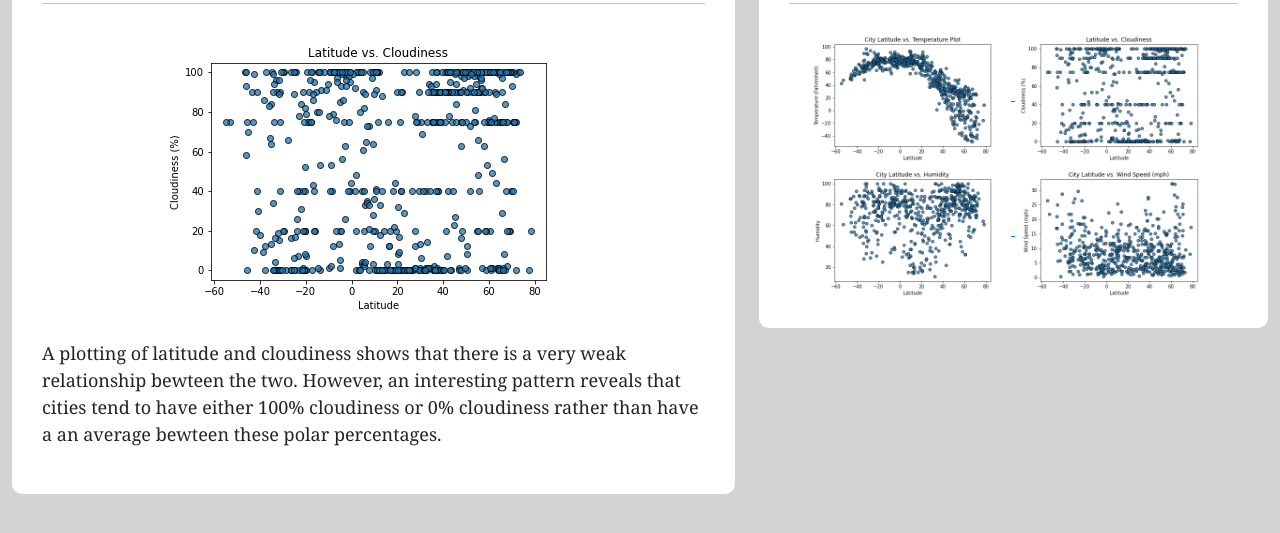
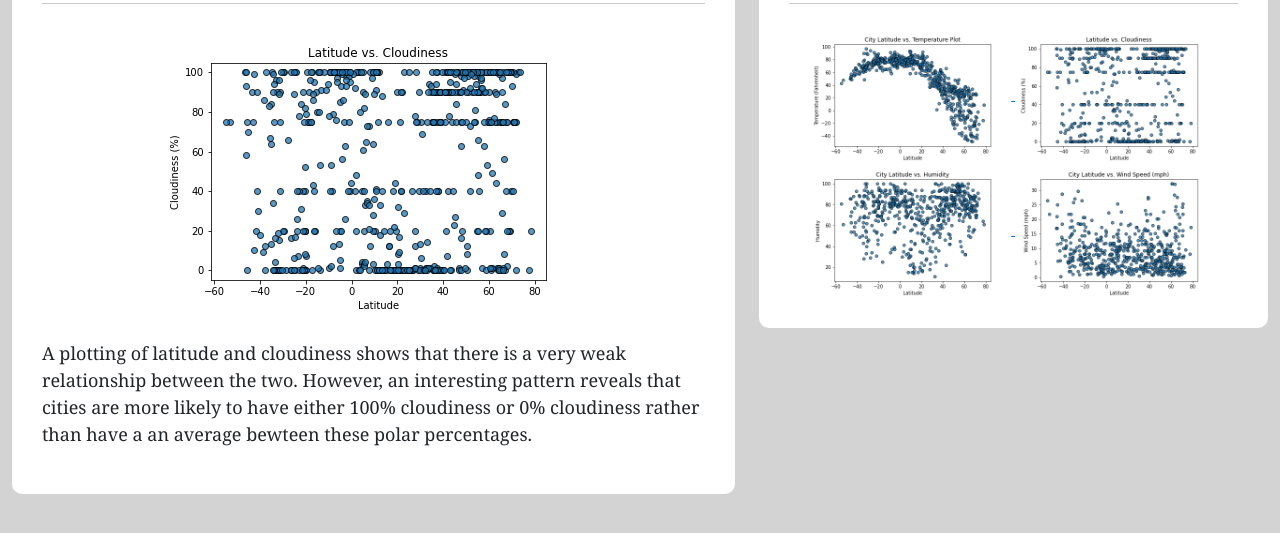
Before and after one commit to alexdanieldelcampo/Latitude-vs-Weather-website, a plain HTML site: page cloudiness.html in a window 1280 px wide. Shown: the part 197-730 px from the top of the page. Drawn offline with nearby package versions, Linux system fonts and the light colour scheme.

Commit message:
more typos

```diff
--- a/cloudiness.html
+++ b/cloudiness.html
@@ -90,7 +90,7 @@
           <br>
           <br>
 
-          <p>A plotting of latitude and cloudiness shows that there is a very weak relationship bewteen the two. However, an interesting pattern reveals that cities tend to have either 100% cloudiness or 0% cloudiness rather than have a an average bewteen these polar percentages.</p>
+          <p>A plotting of latitude and cloudiness shows that there is a very weak relationship between the two. However, an interesting pattern reveals that cities are more likely to have either 100% cloudiness or 0% cloudiness rather than have a an average bewteen these polar percentages.</p>
         </div>
         </div>
         <div class='col-md-5 right_images'>
```
Also changed, not shown: index.html (+1 -1 lines).
